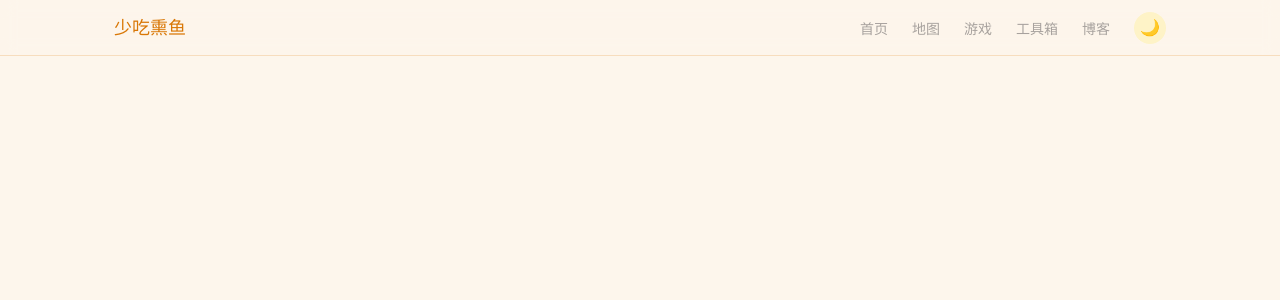
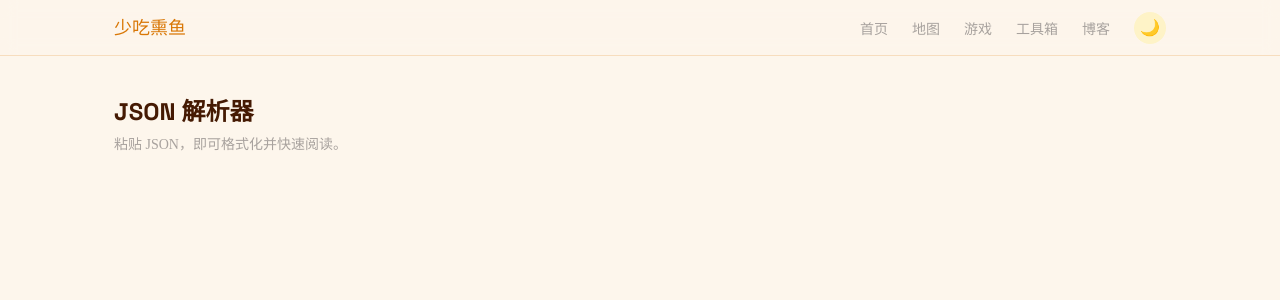
Before and after one commit to Lychee-li572/new-blog, a Vue app: page /toolbox/json-parser in a window 1280 px wide. Shown: the top 300 px of the page. Built offline with nearby package versions, Linux system fonts and the light colour scheme; a web font is replaced by a local one.

Commit message:
feat: add toolbox json parser page shell

```diff
--- /dev/null
+++ b/src/features/toolbox/views/JsonParserPage.vue
@@ -0,0 +1,10 @@
+<template>
+  <section class="mx-auto max-w-[1100px] px-4 py-10 sm:px-6">
+    <header class="mb-6">
+      <h1 class="text-2xl font-semibold" style="color: var(--text-primary); font-family: var(--font-heading)">
+        JSON 解析器
+      </h1>
+      <p class="mt-2 text-sm" style="color: var(--text-secondary)">粘贴 JSON，即可格式化并快速阅读。</p>
+    </header>
+  </section>
+</template>
--- a/src/router/index.ts
+++ b/src/router/index.ts
@@ -11,6 +11,7 @@ const routes = [
   { path: "/about", name: "about", component: () => import("@/views/AboutPage.vue") },
   { path: "/games", name: "games", component: () => import("@/features/games/views/GamesPage.vue") },
   { path: "/toolbox", name: "toolbox", component: () => import("@/features/toolbox/views/ToolboxPage.vue") },
+  { path: "/toolbox/json-parser", name: "json-parser", component: () => import("@/features/toolbox/views/JsonParserPage.vue") },
   { path: "/admin", name: "admin", component: () => import("@/views/AdminPage.vue") },
   { path: "/admin/login", name: "admin-login", component: () => import("@/views/AdminLogin.vue") },
 ]
```
Also changed, not shown: 1 other file (tests, documents, lock files or other folders).
